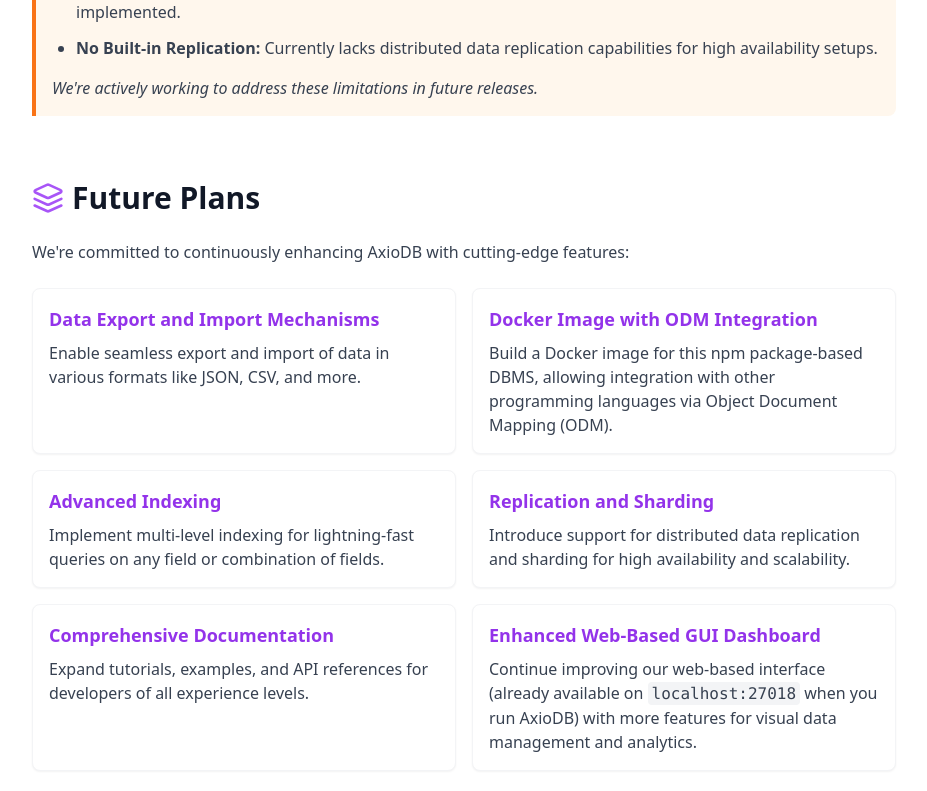
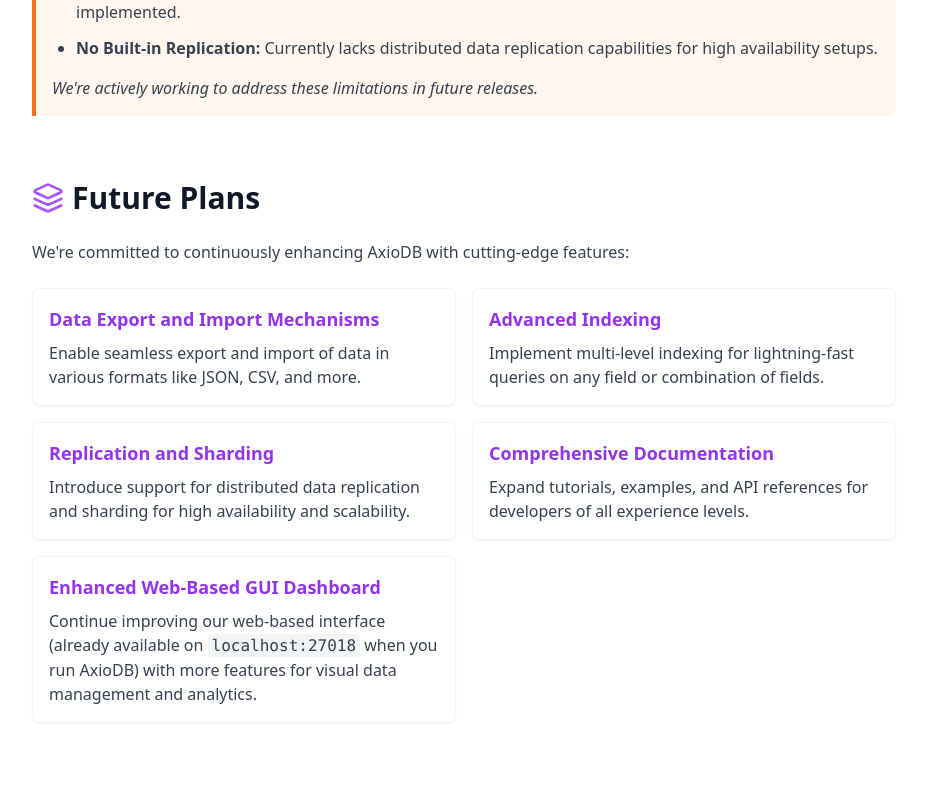
Before and after one commit to nexoral/AxioDB, a React (Vite) app in the folder Document/: page /features in a window 1280 px wide. Shown: the part 1874-2665 px from the top of the page, without its empty margins (304-1231 px from the left). Built offline with nearby package versions, Linux system fonts and the light colour scheme.

Commit message:
feat: update version to 2.17.54 and remove Docker Image feature from README

```diff
--- a/Document/src/components/content/Features.tsx
+++ b/Document/src/components/content/Features.tsx
@@ -228,17 +228,6 @@
 
           <div className="bg-white dark:bg-gray-800 p-4 rounded-lg shadow-sm border border-gray-100 dark:border-gray-700">
             <h3 className="font-semibold text-lg mb-2 text-purple-600 dark:text-purple-400">
-              Docker Image with ODM Integration
-            </h3>
-            <p className="text-gray-700 dark:text-gray-300">
-              Build a Docker image for this npm package-based DBMS, allowing
-              integration with other programming languages via Object Document
-              Mapping (ODM).
-            </p>
-          </div>
-
-          <div className="bg-white dark:bg-gray-800 p-4 rounded-lg shadow-sm border border-gray-100 dark:border-gray-700">
-            <h3 className="font-semibold text-lg mb-2 text-purple-600 dark:text-purple-400">
               Advanced Indexing
             </h3>
             <p className="text-gray-700 dark:text-gray-300">
--- a/package.json
+++ b/package.json
@@ -1,6 +1,6 @@
 {
   "name": "axiodb",
-  "version": "2.17.53",
+  "version": "2.17.54",
   "description": "A blazing-fast, lightweight, and scalable nodejs package based DBMS for modern application. Supports schemas, encryption, and advanced query capabilities.",
   "main": "./lib/config/DB.js",
   "types": "./lib/config/DB.d.ts",
```
Also changed, not shown: 1 other file (tests, documents, lock files or other folders).
